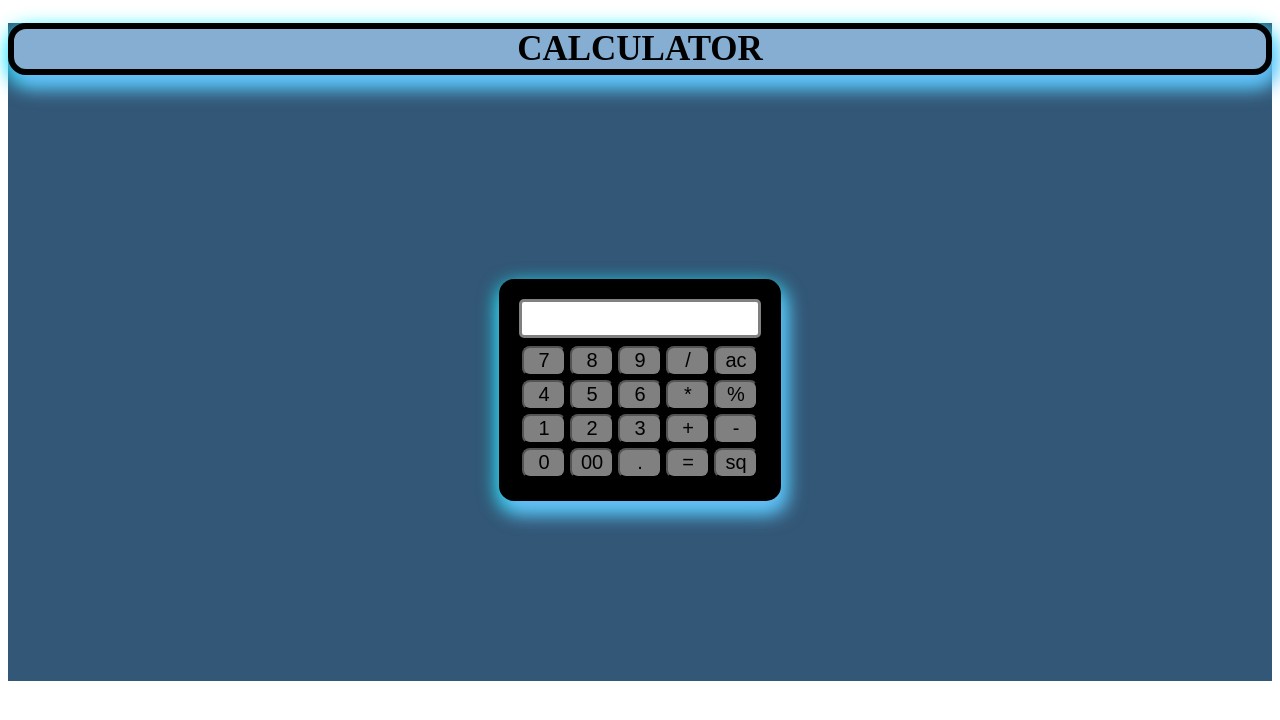
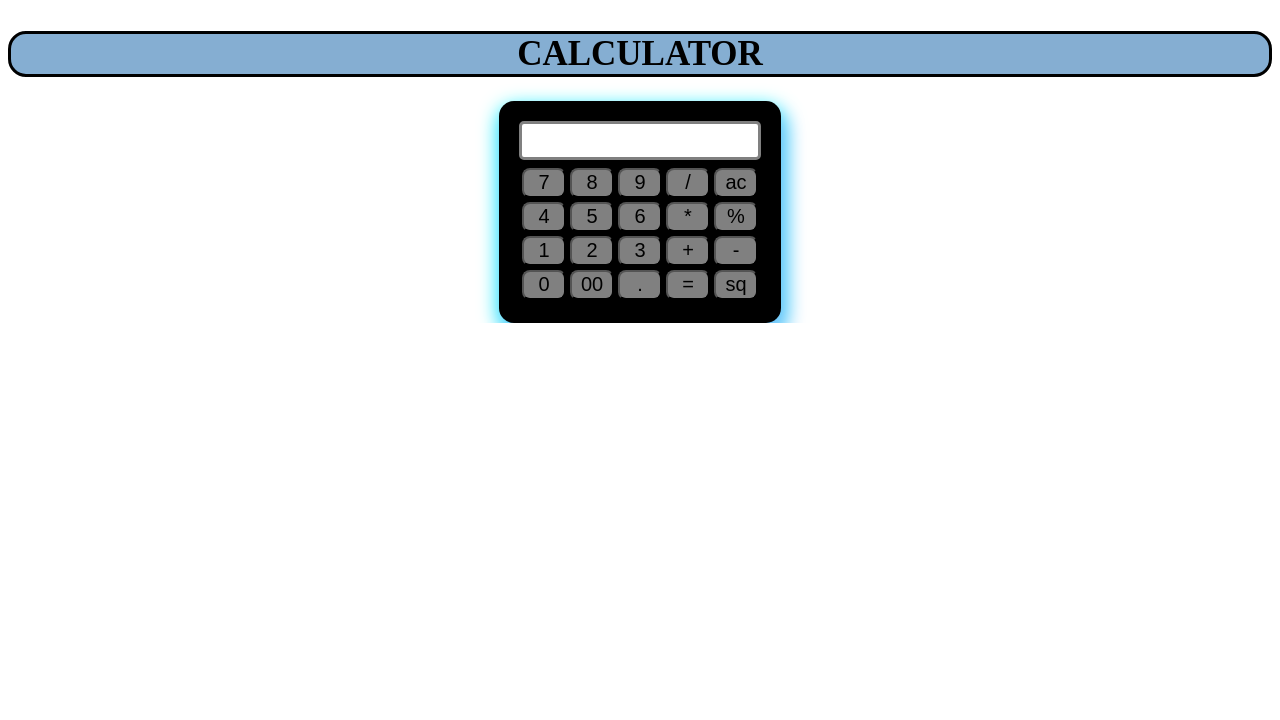
Before and after one commit to Hemalatha-Gorli/Calculator, a plain HTML site: page index.html in a window 1280 px wide. Drawn offline with Linux system fonts and the light colour scheme.

Commit message:
Update style.css

```diff
--- a/style.css
+++ b/style.css
@@ -1,6 +1,13 @@
+html {
+    overflow-x: hidden;
+}
+body {
+    overflow-x: hidden;
+}
+
 .container{
     text-align: center;
-    background-color: rgb(51, 87, 118);
+    display: block;
 }
 table{
     margin: auto;
@@ -25,14 +32,13 @@ input{
     padding: 20px;
     border-radius: 15px;
     display: inline-block;
-    margin: 180px;
+
     box-shadow: 5px 12px 20px 0 rgb(113, 185, 248),0 6px 20px 0 aqua;
 }
 #cal{
     font-size: 35px;
     text-align: center;
-    border: 6px solid black;
+    border: 3px solid black;
     border-radius:18px;
     background-color: rgb(133, 174, 210);
-    box-shadow: 5px 12px 20px 0 rgb(113, 185, 248),0 6px 20px 0 aqua;
 }
```
